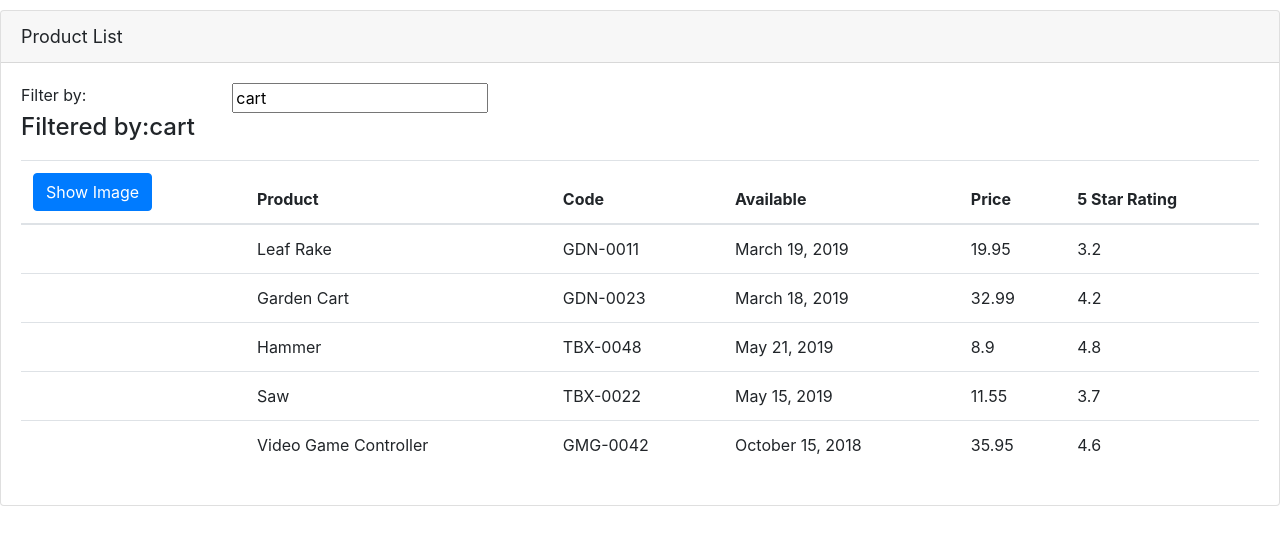
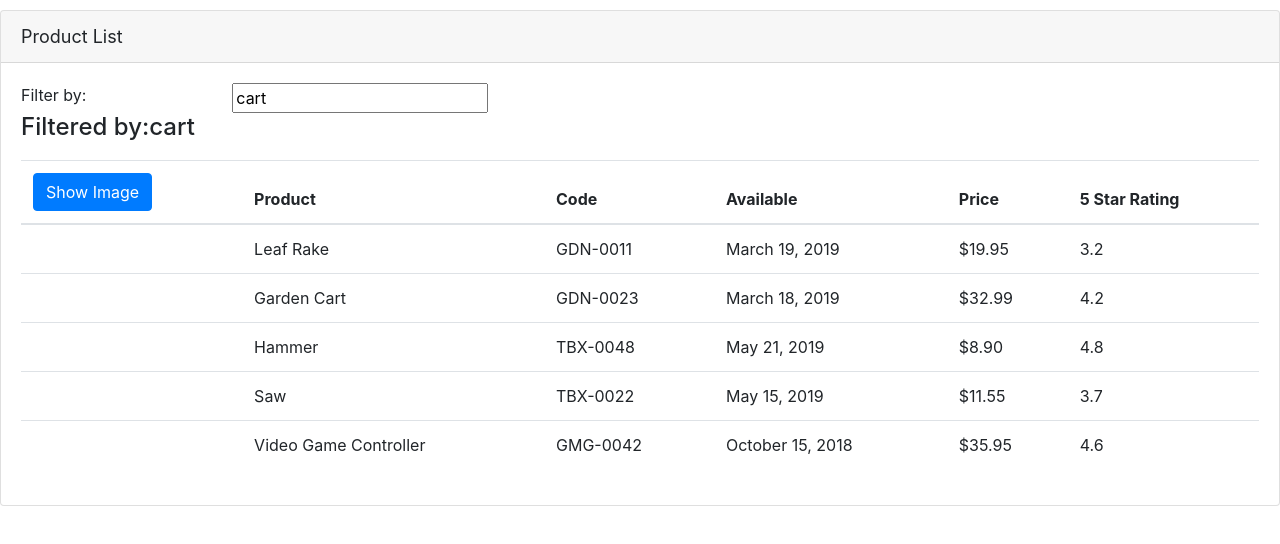
Before and after one commit to duchiha/Angular, an Angular app in the folder sample-app/: page / in a window 1280 px wide. Shown: the top 544 px of the page. Built offline with nearby package versions, Linux system fonts and the light colour scheme.

Commit message:
using currency filter to format prices

```diff
--- a/sample-app/src/app/product-list/product-list.component.html
+++ b/sample-app/src/app/product-list/product-list.component.html
@@ -43,7 +43,7 @@
                      <td>{{product.productName}}</td>
                      <td>{{product.productCode}}</td>
                      <td>{{product.releaseDate}}</td>
-                     <td>{{product.price}}</td>
+                     <td>{{product.price | currency :'USD':'symbol':'1.2-2'}}</td>
                      <td>{{product.starRating}}</td>
                     </tr>
                 </tbody>
```
